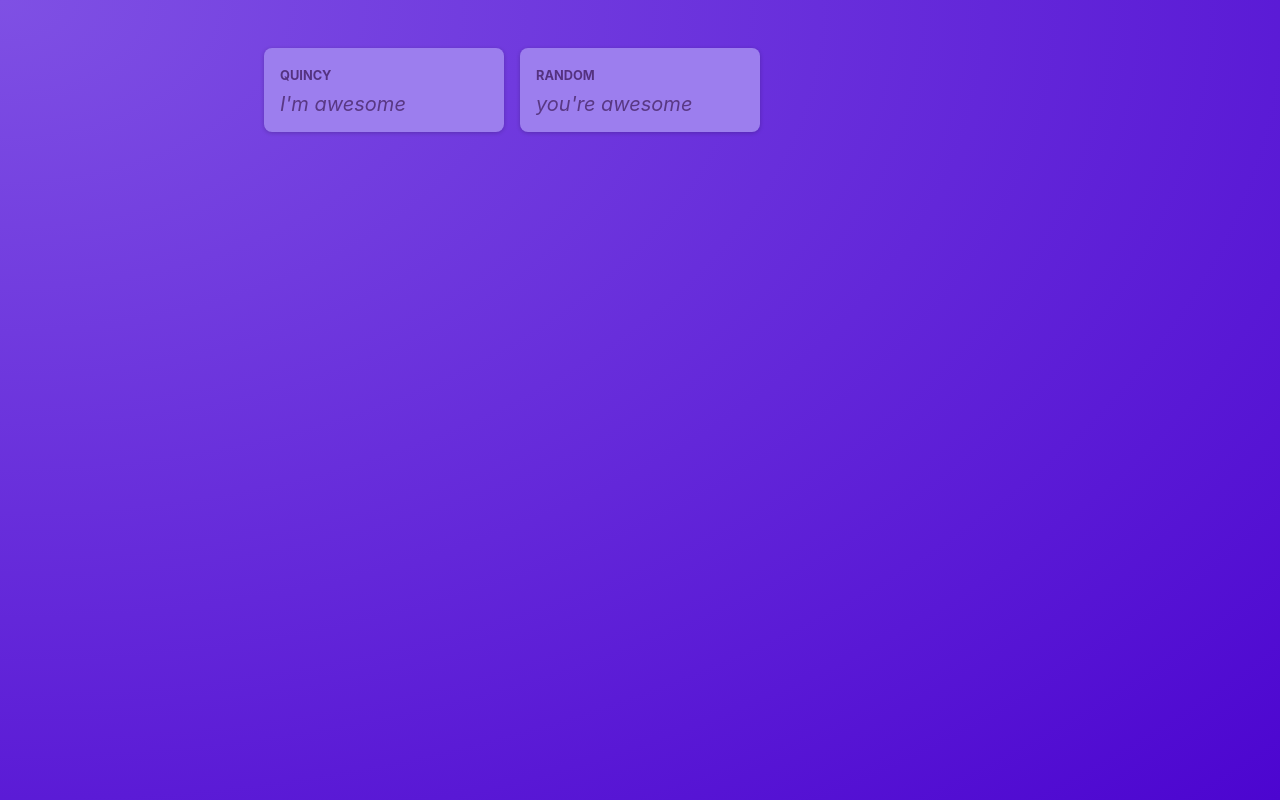
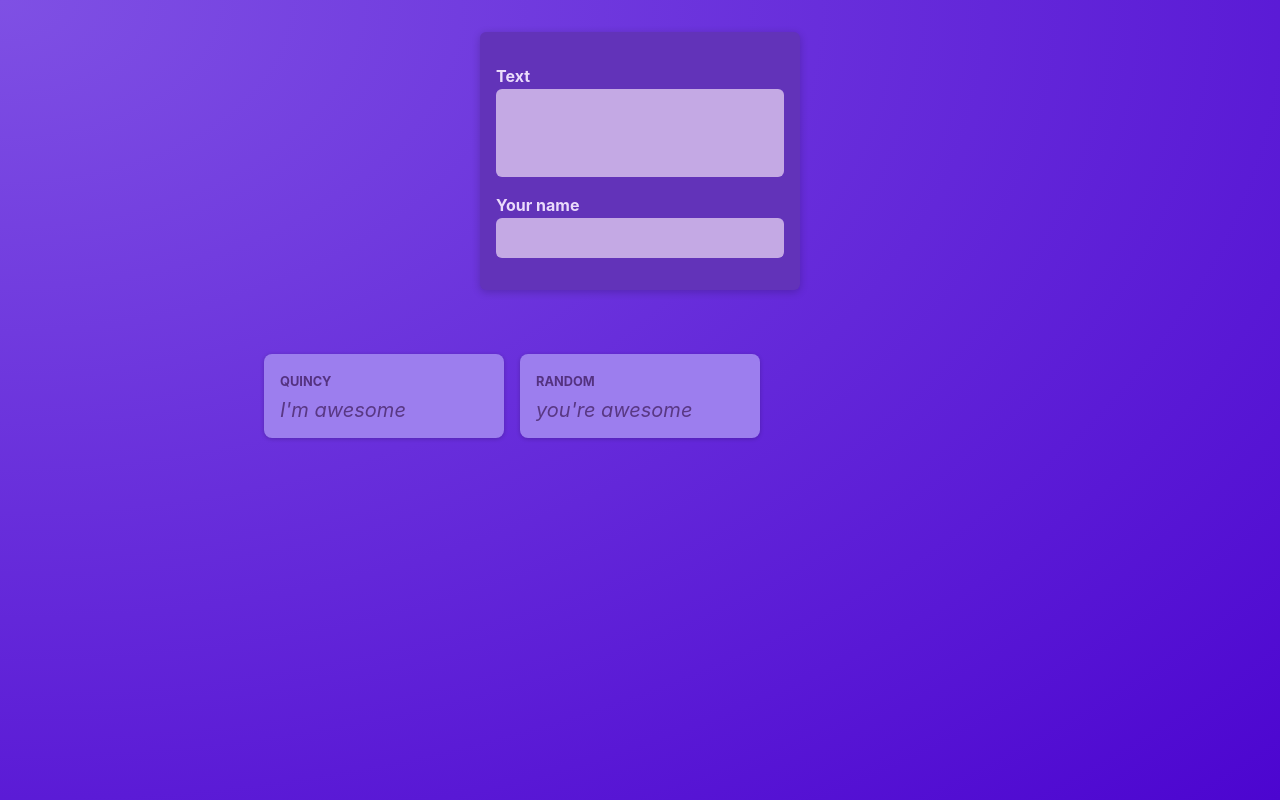
Before and after one commit to Quincy-Fer/react-summary-project, a React (Vite) app: page / in a window 1280 px wide. Built offline with nearby package versions, Linux system fonts and the light colour scheme.

Commit message:
Add NewPost component, add styling

```diff
--- /dev/null
+++ b/src/components/NewPost.jsx
@@ -0,0 +1,18 @@
+import classes from './NewPost.module.css';
+
+function NewPost() {
+  return (
+    <form className={classes.form}>
+      <p>
+        <label htmlFor="body">Text</label>
+        <textarea id="body" required rows={3} />
+      </p>
+      <p>
+        <label htmlFor="name">Your name</label>
+        <input type="text" id="name" required />
+      </p>
+    </form>
+  );
+}
+
+export default NewPost;
--- /dev/null
+++ b/src/components/NewPost.module.css
@@ -0,0 +1,56 @@
+.form {
+    background-color: #6233b9;
+    padding: 1rem;
+    width: 20rem;
+    margin: 2rem auto;
+    border-radius: 6px;
+    box-shadow: 0 2px 8px rgba(0, 0, 0, 0.2);
+  }
+
+  .form label {
+    display: block;
+    margin-bottom: 0.05rem;
+    color: #eadbfb;
+    font-weight: bold;
+  }
+
+  .form input,
+  .form textarea {
+    resize: none;
+    display: block;
+    width: 100%;
+    font: inherit;
+    padding: 0.5rem;
+    border-radius: 6px;
+    border: none;
+    background-color: #c4a9e4;
+    color: #28262c;
+  }
+
+  .actions {
+    display: flex;
+    justify-content: flex-end;
+    gap: 0.5rem;
+  }
+
+  .actions button {
+    cursor: pointer;
+    font: inherit;
+    padding: 0.5rem 1.5rem;
+    border: none;
+    border-radius: 4px;
+    background-color: #34036c;
+    color: #e5d5f7;
+  }
+
+  .actions button:hover {
+    background-color: #23014a;
+  }
+
+  .actions button[type='button'] {
+    background-color: transparent;
+  }
+
+  .actions button[type='button']:hover {
+    color: #d1bee6;
+  }
--- a/src/components/PostList.jsx
+++ b/src/components/PostList.jsx
@@ -1,11 +1,15 @@
 import Post from "./Post";
-import classes from "./PostList.module.css"
+import NewPost from "./NewPost";
+import classes from "./PostList.module.css";
 
 export default function PostList() {
   return (
-    <ul className={classes.posts}>
-      <Post author="Quincy" body="I'm awesome" />
-      <Post author="Random" body="you're awesome" />
-    </ul>
+    <>
+      <NewPost />
+      <ul className={classes.posts}>
+        <Post author="Quincy" body="I'm awesome" />
+        <Post author="Random" body="you're awesome" />
+      </ul>
+    </>
   );
 }
```
